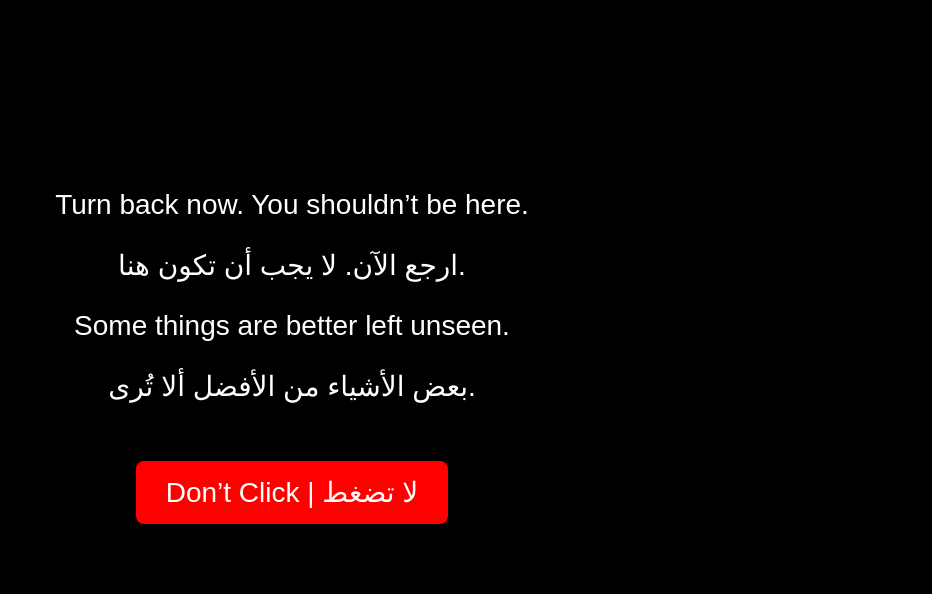
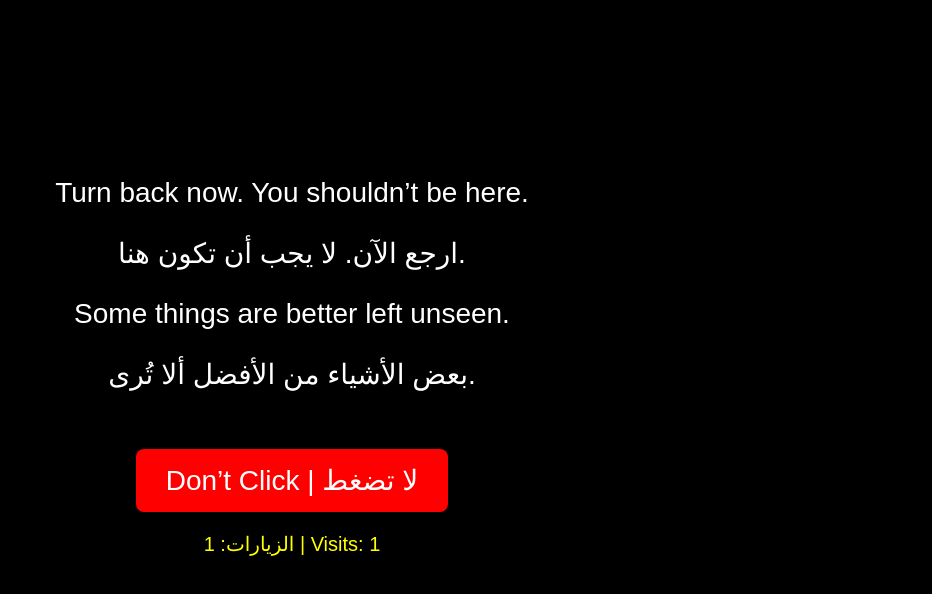
Before and after one commit to f6xno/nothing, a plain HTML site: page index.html in a window 1280 px wide. Shown: the part 48-642 px from the top of the page, without its empty margins (348-1280 px from the left). Drawn offline with Linux system fonts and the light colour scheme.

Commit message:
Update index.html

```diff
--- a/index.html
+++ b/index.html
@@ -124,7 +124,8 @@ visits++;
 localStorage.setItem('visits', visits);
 
 // عرض العداد بالعربية والإنجليزية
-document.getElementById('visitorCount').innerText = الزيارات: ${visits} | Visits: ${visits};
+document.getElementById('visitorCount').innerText = `الزيارات: ${visits} | Your visits: ${visits}`;
+document.getElementById('visitorCount').innerText = `الزيارات: ${visits} | Visits: ${visits}`;
 
 btn.onclick = () => {
   intro.style.display = "none";
```
